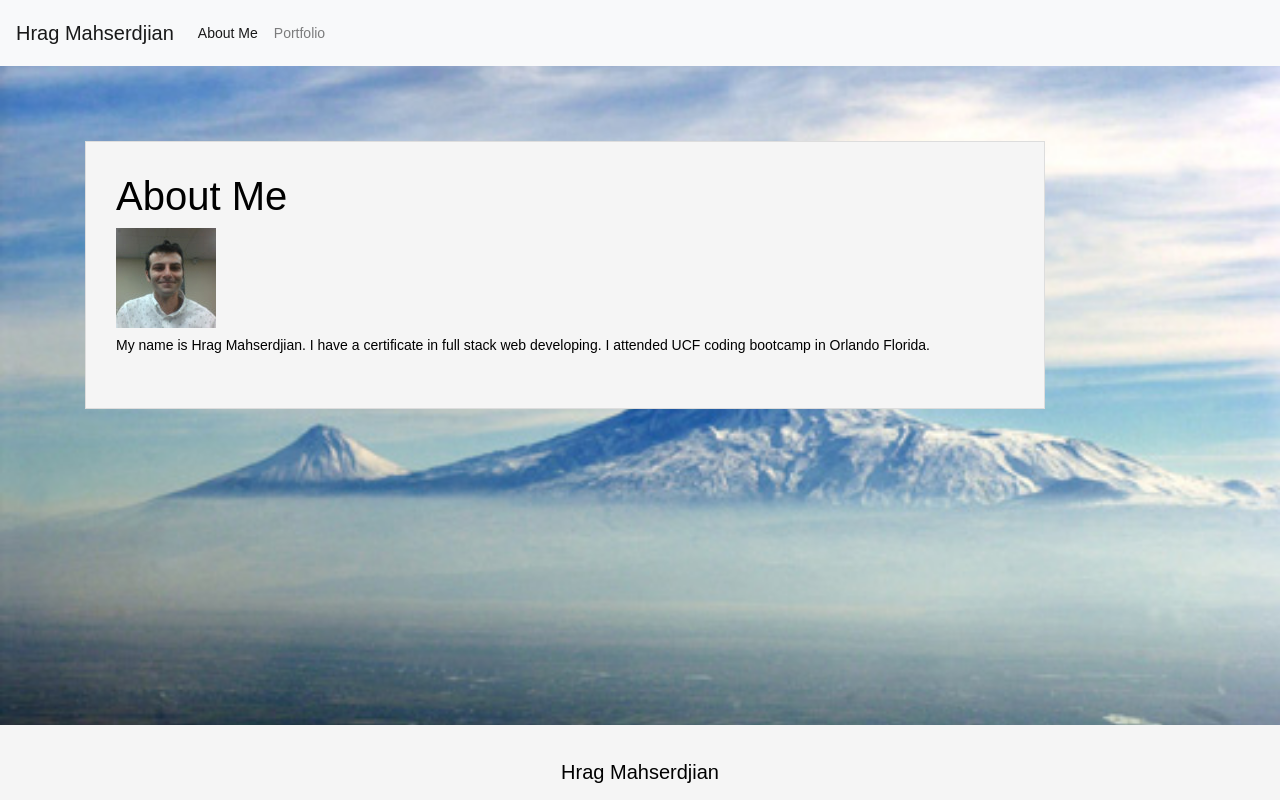
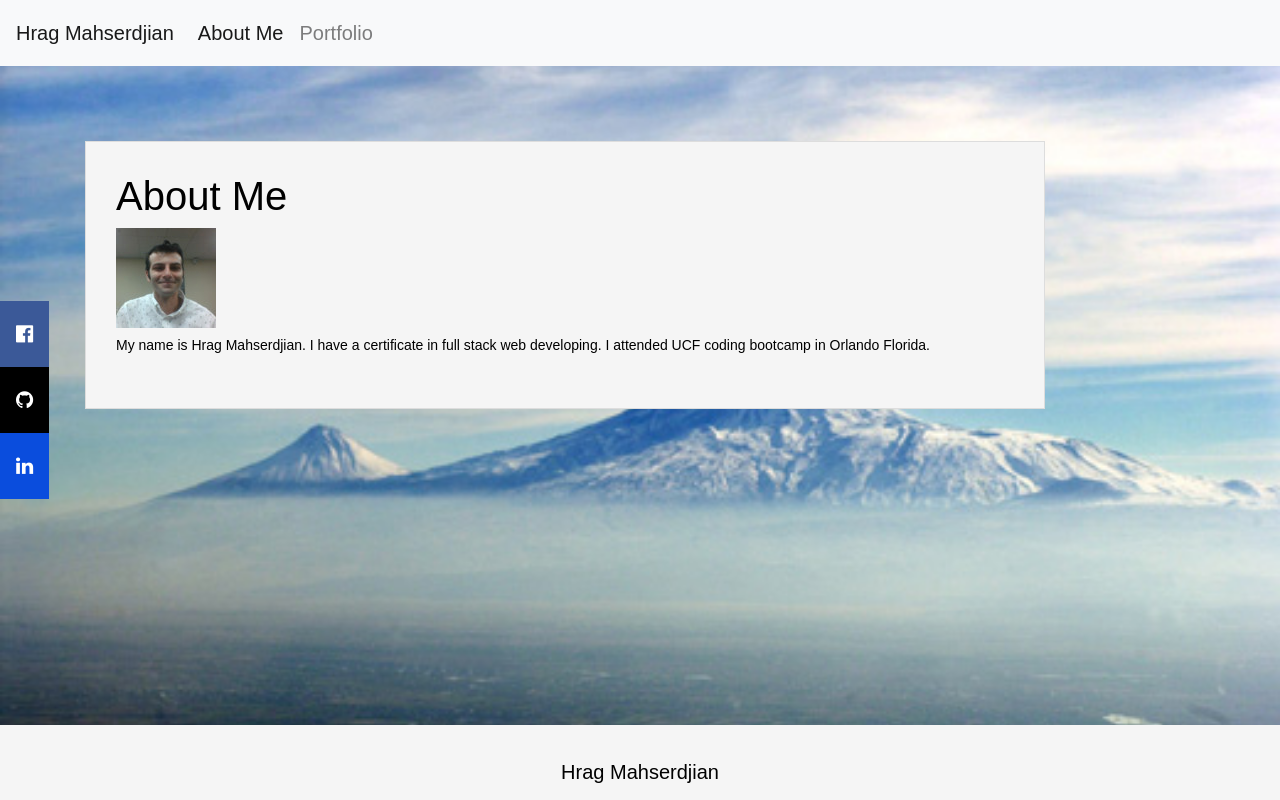
Before and after one commit to Hmahserdjian/Portfolio, a plain HTML site: page index.html in a window 1280 px wide. Drawn offline with nearby package versions, Linux system fonts and the light colour scheme.

Commit message:
working social media tabs

```diff
--- a/assets/css/style.css
+++ b/assets/css/style.css
@@ -31,8 +31,16 @@ footer {
 }
 
 
-nav {
+
+nav  {
   width: 100%;
+  display: block;
+  text-align: center;
+  padding: 16px;
+
+  color: whitesmoke;
+  font-size: 20px;
+  position: fixed;
 }
 
 /* #masthead {
--- a/index.html
+++ b/index.html
@@ -8,8 +8,7 @@
     <link rel="stylesheet" href="https://stackpath.bootstrapcdn.com/bootstrap/4.1.3/css/bootstrap.min.css" integrity="sha384-MCw98/SFnGE8fJT3GXwEOngsV7Zt27NXFoaoApmYm81iuXoPkFOJwJ8ERdknLPMO" crossorigin="anonymous">
     <link rel="stylesheet" type="text/css" href="assets/css/reset.css">
     <link rel="stylesheet" type="text/css" href="assets/css/style.css">
-    <link rel="stylesheet" href="path/to/font-awesome/css/font-awesome.min.css">
-</head>
+    <link href="https://stackpath.bootstrapcdn.com/font-awesome/4.7.0/css/font-awesome.min.css" rel="stylesheet" integrity="sha384-wvfXpqpZZVQGK6TAh5PVlGOfQNHSoD2xbE+QkPxCAFlNEevoEH3Sl0sibVcOQVnN" crossorigin="anonymous">
 <body>
 
     <div class="nav">
@@ -21,7 +20,7 @@
                 <div class="collapse navbar-collapse" id="navbarNav">
                   <ul class="navbar-nav">
                     <li class="nav-item active">
-                      <a class="nav-link" href="#">About Me <span class="sr-only">(current)</span></a>
+                      <a class="nav-link" href="index.html">About Me <span class="sr-only">(current)</span></a>
                     </li>
                     <li class="nav-item">
                         <a class="nav-link" href="portfolio.html">Portfolio <span class="sr-only">(current)</span></a>
@@ -32,13 +31,11 @@
     </div>
 
 
-    <!-- <div class="icon-bar">
-        <a href="http://www.facebook.com" class="facebook">  <i class="fa fa-facebook-official" aria-hidden="true">facebook</i>
-        <a href="#" class="github"><i class="fas fa-github">Github</i></a>
-        <a href="#" class="linkedin"><i class="fa fa-linkedin" aria-hidden="true"></i>Linkedin</a>
-
-
-    </div> -->
+    <div class="icon-bar">
+        <a href="http://www.facebook.com" class="facebook"><i class="fa fa-facebook-official" aria-hidden="true"></i>
+        <a href="http://www.github.com" class="github"><i class="fa fa-github"></i></a>
+        <a href="http://www.linkedin.com" class="linkedin"><i class="fa fa-linkedin" aria-hidden="true"></i></a>
+    </div>
 
 <div id="main-container" class="container">
         <section class="main-section">
@@ -47,8 +44,8 @@
 
           <img src="assets/images/me.jpg" class="auth-image" alt="Your Name">
 
-          <p> My name is Hrag Mahserdjian. I have a certificate in full stack web developing. I attended UCF coding bootcamp in Orlando Florida.
-
+          <p> My name is Hrag Mahserdjian. I have a certificate in full stack web developing.
+            I attended UCF coding bootcamp in Orlando Florida.
           </p>
 
 
```
Also changed, not shown: portfolio.html (+7 -1 lines).
